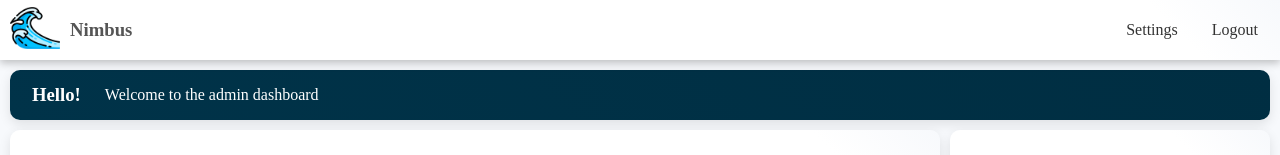
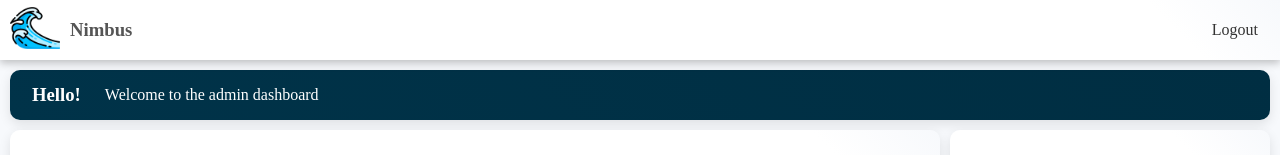
Before and after one commit to ShangchenHsieh/nimbus-cloud-banking, a React (Vite) app in the folder vite_frontend/: page /admindashboard in a window 1280 px wide. Shown: the top 155 px of the page. Built offline with nearby package versions, Linux system fonts and the light colour scheme; a web font is replaced by a local one.

Commit message:
Remove settings from admin nav bar

```diff
--- a/vite_frontend/src/admin_coponent/AdminNavBar.jsx
+++ b/vite_frontend/src/admin_coponent/AdminNavBar.jsx
@@ -15,9 +15,6 @@ const AdminNavbar = () => {
          </div>
          <div className="admin-navbar-center"></div>
          <div className="admin-navbar-option">
-            <Link to="/settings">Settings</Link>
-         </div>
-         <div className="admin-navbar-option">
             <Link to="/">Logout</Link>
          </div>
       </div>
```
